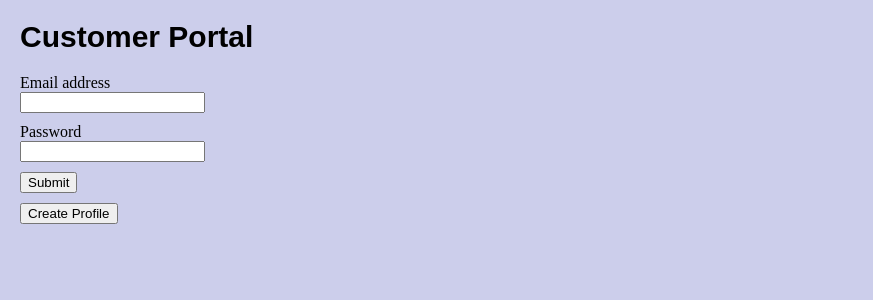
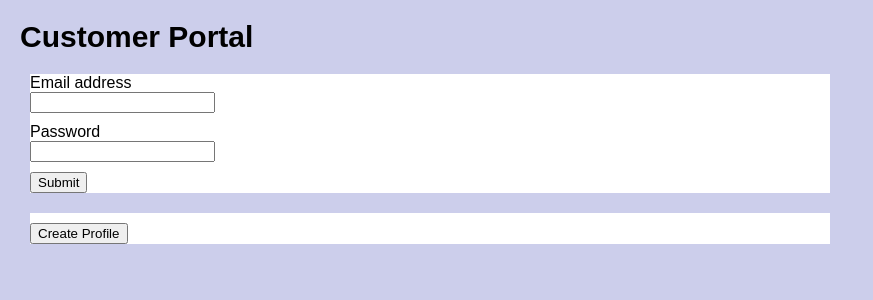
Before and after one commit to aidnolan/customer_profile, a PHP site: page /index.php in a window 1280 px wide. Shown: the top 300 px of the page, without its empty margins (0-873 px from the left). Run offline with PHP 8.4, Linux system fonts and the light colour scheme.

Commit message:
Add extra styling

```diff
--- a/app.css
+++ b/app.css
@@ -3,6 +3,7 @@ body {
     padding: 0;
     margin: 0px 20px;
     background-color: rgb(204, 206, 235);
+    font-family: Arial, Helvetica, sans-serif;
 }
 
 h1 {
@@ -44,6 +45,11 @@ tr:nth-child(odd) td {
     background: rgb(192, 209, 216);
 }
 
+form {
+    background-color: white;
+    max-width: 800px;
+    margin: 20px 10px;
+}
 .section {
     background-color: white;
     max-width: 800px;
```
